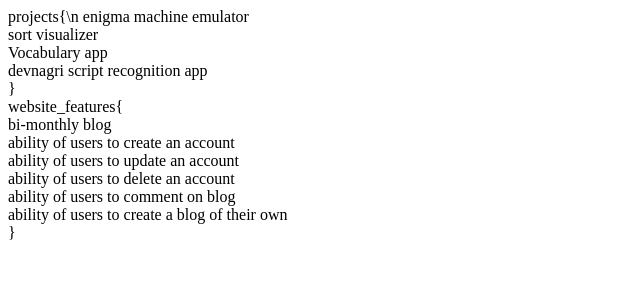
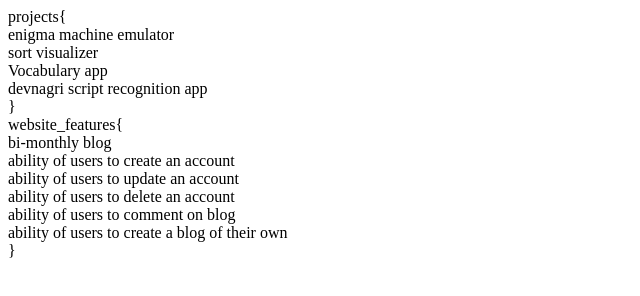
Before and after one commit to sujaykadam/sujaykadam.github.io, a plain HTML site: page index.html in a window 1280 px wide. Shown: the whole page, without its empty margins (0-640 px from the left). Drawn offline with Linux system fonts and the light colour scheme.

Commit message:
Update index.html

```diff
--- a/index.html
+++ b/index.html
@@ -1,6 +1,6 @@
 <html>
   <body>
-  projects{\n
+  projects{<br>
   enigma machine emulator<br>
   sort visualizer<br>
   Vocabulary app<br>
```
